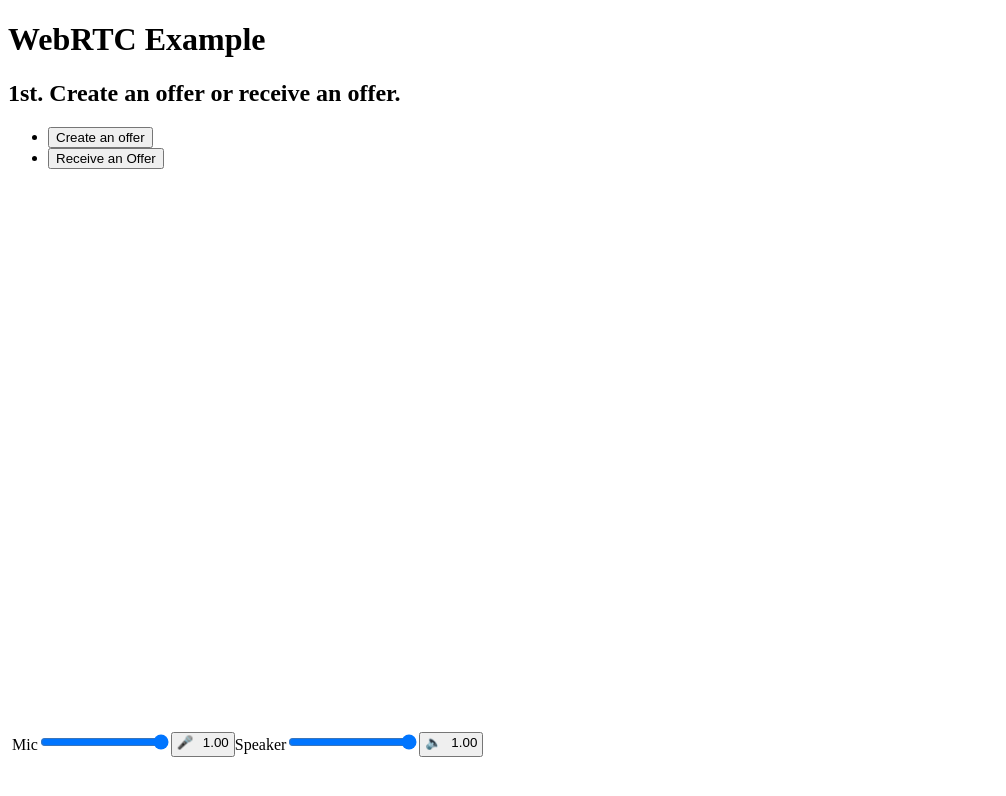
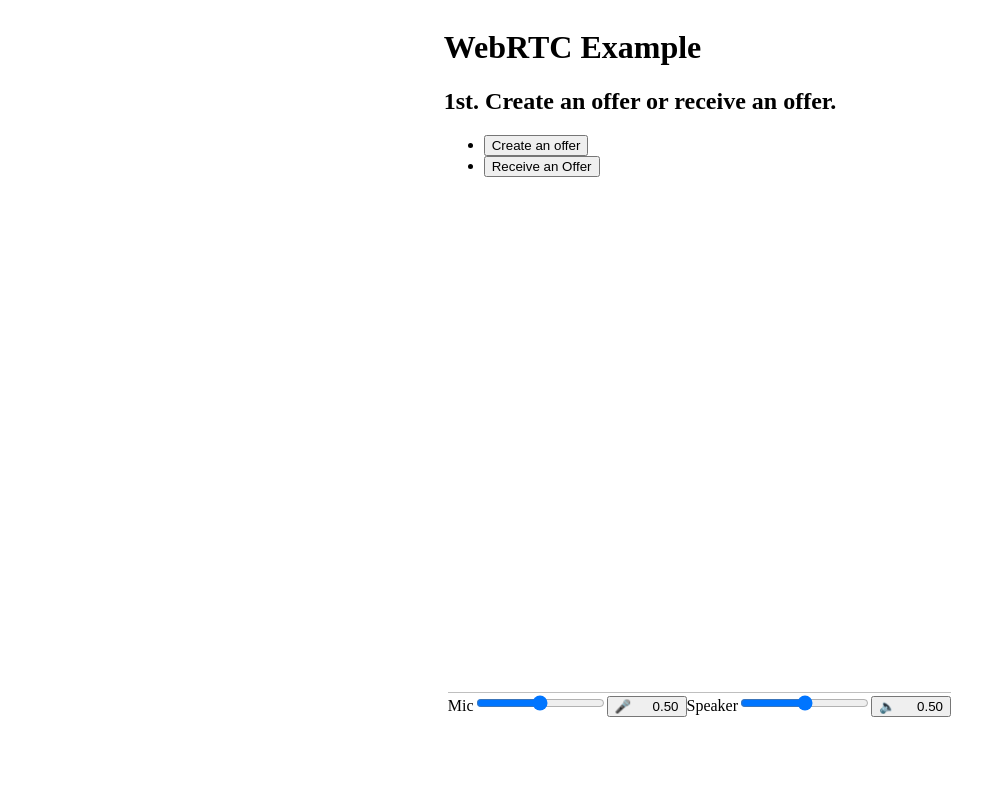
Before and after one commit to trkkms/webrtc-client, a React app: page / in a window 1280 px wide. Shown: the top 796 px of the page, without its empty margins (0-1006 px from the left). Built offline with nearby package versions, Linux system fonts and the light colour scheme; the HTML template or start-up script is replaced by a standard one.

Commit message:
implement reader and generator

```diff
--- /dev/null
+++ b/src/components/layout.tsx
@@ -0,0 +1,21 @@
+/** @jsxImportSource @emotion/react */
+import React from 'react';
+import { css } from '@emotion/react';
+export interface Props {
+  children?: React.ReactElement | null;
+}
+
+const Layout = ({ children }: Props) => {
+  return (
+    <div
+      css={css({
+        display: 'flex',
+        justifyContent: 'center',
+      })}
+    >
+      {children}
+    </div>
+  );
+};
+
+export default Layout;
--- a/src/components/logs.tsx
+++ b/src/components/logs.tsx
@@ -15,7 +15,7 @@
 
 const Logs = ({ items }: Props) => {
   return (
-    <ul css={css({ listStyleType: 'none', margin: 0, padding: 0 })}>
+    <ul css={css({ listStyleType: 'none', margin: '0.5rem', padding: 0, height: '3rem', overflowY: 'scroll' })}>
       {items.map(({ message, level }, idx) => {
         return (
           <li
--- a/src/components/stages/show-answer-stage.tsx
+++ b/src/components/stages/show-answer-stage.tsx
@@ -1,15 +1,34 @@
 /** @jsxImportSource @emotion/react */
-import React from 'react';
-import { css } from '@emotion/react';
-import classNames from 'classnames';
+import React, { useEffect } from 'react';
 import { STAGE, Stage } from '../../util/stage';
+import PeerService from '../../service/peer';
+import QrGenerator from '../qr-generator';
 
 export interface Props {
+  stage: Stage;
   onStageChange: (stage: Stage) => void;
+  answer: string;
+  service: PeerService;
 }
 
-const ShowAnswerStage = ({ onStageChange }: Props) => {
-  return <></>;
+const ShowAnswerStage = ({ onStageChange, service, answer, stage }: Props) => {
+  useEffect(() => {
+    service.onConnect((peer) => {
+      if (peer === undefined) {
+        return;
+      }
+      if (peer.connectionState === 'connected') {
+        onStageChange(STAGE.GUEST_CONNECTED);
+      }
+    });
+  }, []);
+  return (
+    <section>
+      <h2>Show Answer SDP</h2>
+      {stage === STAGE.SHOW_ANSWER && <QrGenerator title="Answer SDP" value={answer} />}
+      {stage !== STAGE.SHOW_ANSWER && <p>Connected!</p>}
+    </section>
+  );
 };
 
 export default ShowAnswerStage;
--- a/src/components/stages/wait-answer-stage.tsx
+++ b/src/components/stages/wait-answer-stage.tsx
@@ -1,7 +1,5 @@
 /** @jsxImportSource @emotion/react */
-import React, { useState } from 'react';
-import { css } from '@emotion/react';
-import classNames from 'classnames';
+import React, { useEffect, useState } from 'react';
 import { STAGE, Stage } from '../../util/stage';
 import PeerService from '../../service/peer';
 import { QrReader } from '@blackbox-vision/react-qr-reader';
@@ -13,15 +11,18 @@
   logger: Logger;
 }
 
-const hide = {
-  '&.hide': {
-    display: 'none',
-  },
-};
-
 const WaitAnswerStage = ({ onStageChange, stage, service, logger }: Props) => {
   const [cameraStart, setCameraStart] = useState(false);
-  const [text, setText] = useState('');
+  useEffect(() => {
+    service.onConnect((peer) => {
+      if (peer === undefined) {
+        return;
+      }
+      if (peer.connectionState === 'connected') {
+        onStageChange(STAGE.HOST_CONNECTED);
+      }
+    });
+  }, []);
   return (
     <section>
       <h2>3rd. Waiting for an answer.</h2>
@@ -31,19 +32,24 @@
       {cameraStart && (
         <QrReader
           onResult={async (result, error) => {
+            setCameraStart(false);
             if (result) {
               logger('QR Code Reading Succeeded');
-              setText(result.getText());
+              try {
+                await service.receiveAnswer(new RTCSessionDescription({ type: 'answer', sdp: result.getText() }));
+              } catch (e) {
+                logger('Error on Reading SDP Answer', 'error');
+              }
             }
             if (error) {
               logger('QR Code Reading Failed', 'error');
             }
-            setCameraStart(false);
           }}
           constraints={{ facingMode: 'environment' }}
         />
       )}
-      <pre>{text}</pre>
+      {!cameraStart && stage === STAGE.WAIT_ANSWER && <p>Loading...</p>}
+      {!cameraStart && stage !== STAGE.WAIT_ANSWER && <p>Connected!</p>}
     </section>
   );
 };
--- a/src/pages/index.tsx
+++ b/src/pages/index.tsx
@@ -4,17 +4,20 @@
 import { LogLevel } from '../util/types';
 import Logs from '../components/logs';
 import PeerService from '../service/peer';
-import { isHostStage, STAGE, Stage } from '../util/stage';
+import { isGuestStage, isHostStage, STAGE, Stage } from '../util/stage';
 import StartStage from '../components/stages/start-stage';
 import ShowOfferStage from '../components/stages/show-offer-stage';
 import WaitAnswerStage from '../components/stages/wait-answer-stage';
 import { css } from '@emotion/react';
+import Layout from '../components/layout';
+import WaitOfferStage from '../components/stages/wait-offer-stage';
+import ShowAnswerStage from '../components/stages/show-answer-stage';
 
 const Index = () => {
   const [logs, setLogs] = useState<Array<{ message: string; level: LogLevel }>>([]);
   const [stage, setStage] = useState<Stage>(STAGE.START);
-  const [localVolume, setLocalVolume] = useState(1);
-  const [remoteVolume, setRemoteVolume] = useState(1);
+  const [localVolume, setLocalVolume] = useState(0.5);
+  const [remoteVolume, setRemoteVolume] = useState(0.5);
   const [isMicMute, setMicMute] = useState(false);
   const [isSpeakerMute, setSpeakerMute] = useState(false);
   const [answer, setAnswer] = useState('');
@@ -44,9 +47,16 @@
   }, [localVolume, isSpeakerMute]);
   return (
     <LoggerContext.Provider value={logger}>
-      <main>
+      <Layout>
+        <main
+          css={css({
+            maxWidth: '1200px',
+          })}
+        >
           <h1>WebRTC Example</h1>
           <StartStage stage={stage} onStageChange={setStage} />
+          {/* Host Stages */}
+          <>
             {isHostStage(stage, 10) && (
               <ShowOfferStage
                 stage={stage}
@@ -60,26 +70,50 @@
             {isHostStage(stage, 20) && (
               <WaitAnswerStage stage={stage} onStageChange={setStage} service={service} logger={logger} />
             )}
+          </>
+          {/* Guest Stages */}
+          <>
+            {isGuestStage(stage, 10) && (
+              <WaitOfferStage
+                stage={stage}
+                onStageChange={setStage}
+                service={service}
+                logger={logger}
+                onTrack={onTrack}
+                setRemoteVolumeChanger={setRemoteVolumeChanger}
+                setAnswer={setAnswer}
+              />
+            )}
+            {isGuestStage(stage, 20) && (
+              <ShowAnswerStage stage={stage} service={service} onStageChange={setStage} answer={answer} />
+            )}
+          </>
           <audio autoPlay ref={audioRef} />
           <div
             css={css({
               position: 'fixed',
               bottom: 0,
-            display: 'flex',
-            width: '100%',
-            height: '4rem',
+              height: '6.5rem',
               padding: '0.25rem',
               margin: 0,
-            overflowY: 'scroll',
             })}
           >
-          <div>
-            <ul css={css({ listStyleType: 'none', display: 'flex', margin: 0, padding: 0 })}>
+            <div css={css({ height: '3rem' })}>
+              <ul
+                css={css({
+                  listStyleType: 'none',
+                  display: 'flex',
+                  margin: 0,
+                  padding: 0,
+                  borderTop: '1px solid rgba(128, 128, 128, 0.5)',
+                })}
+              >
                 <li>
                   <label>
                     <span>Mic</span>
                     <input
                       type="range"
+                      value={remoteVolume}
                       max={1}
                       min={0}
                       step={0.01}
@@ -89,18 +123,19 @@
                   <button
                     type="button"
                     css={css({
-                    position: 'relative',
+                      display: 'inline-flex',
+                      justifyContent: 'space-between',
+                      alignItems: 'center',
                       textDecoration: isMicMute ? 'line-through' : 'none',
-                    width: '4rem',
+                      width: '5rem',
                       '& span': {
                         textDecoration: isMicMute ? 'line-through' : 'none',
                       },
                     })}
                     onClick={() => setMicMute((prev) => !prev)}
                   >
-                  <span css={css({ position: 'absolute', left: '0.25rem' })}>{'🎤'}</span>
-                  <span css={css({ position: 'absolute', right: '0.25rem' })}>{remoteVolume.toFixed(2)}</span>
-                  {'　'}
+                    <span>{'🎤'}</span>
+                    <span>{remoteVolume.toFixed(2)}</span>
                   </button>
                 </li>
                 <li>
@@ -108,6 +143,7 @@
                     <span>Speaker</span>
                     <input
                       type="range"
+                      value={localVolume}
                       max={1}
                       min={0}
                       step={0.01}
@@ -117,18 +153,19 @@
                   <button
                     type="button"
                     css={css({
-                    position: 'relative',
+                      display: 'inline-flex',
+                      justifyContent: 'space-between',
+                      alignItems: 'center',
                       textDecoration: isSpeakerMute ? 'line-through' : 'none',
-                    width: '4rem',
+                      width: '5rem',
                       '& span': {
                         textDecoration: isSpeakerMute ? 'line-through' : 'none',
                       },
                     })}
                     onClick={() => setSpeakerMute((prev) => !prev)}
                   >
-                  <span css={css({ position: 'absolute', left: '0.25rem' })}>{'🔈'}</span>
-                  <span css={css({ position: 'absolute', right: '0.25rem' })}>{localVolume.toFixed(2)}</span>
-                  {'　'}
+                    <span>{'🔈'}</span>
+                    <span>{localVolume.toFixed(2)}</span>
                   </button>
                 </li>
               </ul>
@@ -136,6 +173,7 @@
             <Logs items={logs} />
           </div>
         </main>
+      </Layout>
     </LoggerContext.Provider>
   );
 };
--- a/src/service/peer.ts
+++ b/src/service/peer.ts
@@ -56,6 +56,14 @@
     }
     await this.peer.setRemoteDescription(answer);
   }
+  onConnect(f: (peer?: RTCPeerConnection) => void) {
+    if (this.peer === undefined) {
+      return;
+    }
+    this.peer.onconnectionstatechange = () => {
+      f(this.peer);
+    };
+  }
   close() {
     if (this.peer === undefined) {
       this.logger('peer connection does not exist.', 'warn');
```
Also changed, not shown: src/components/stages/wait-offer-stage.tsx (+7 -10 lines). Lines whose indentation alone changed are shown as unchanged.
